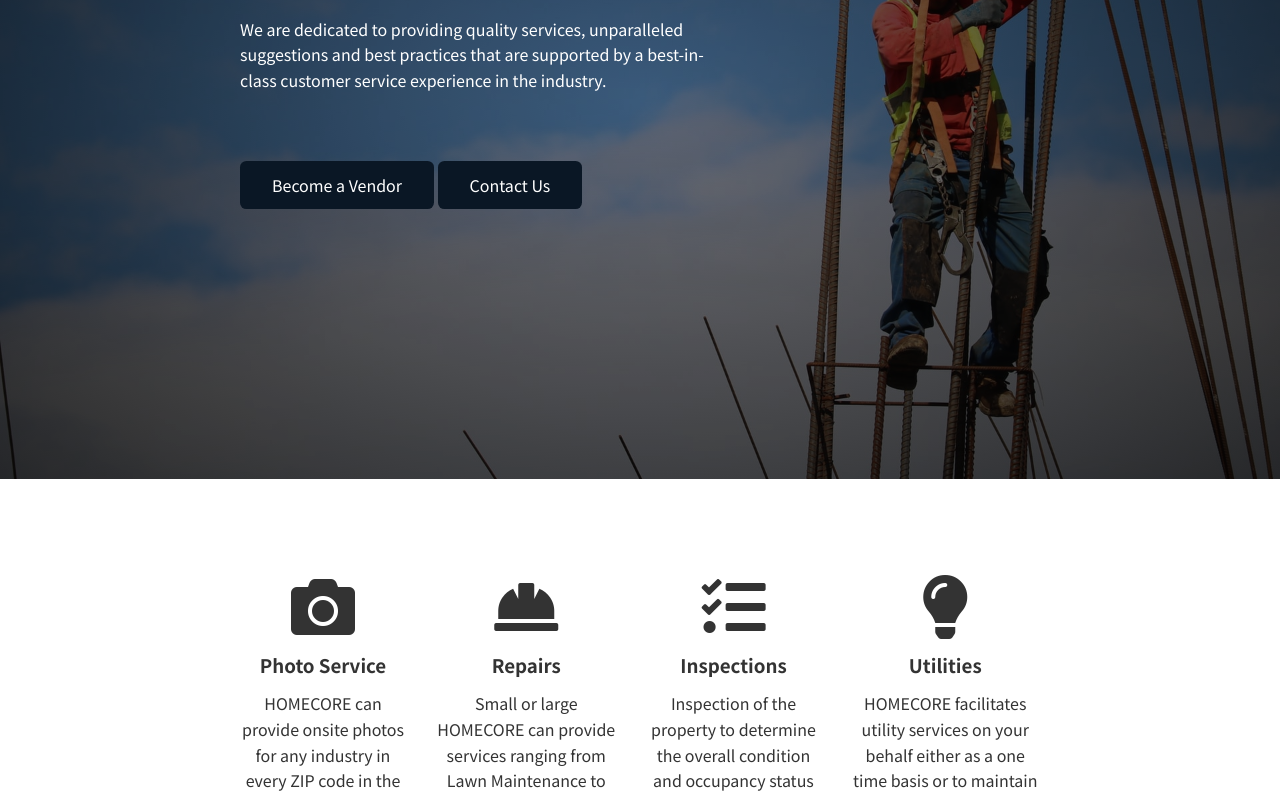
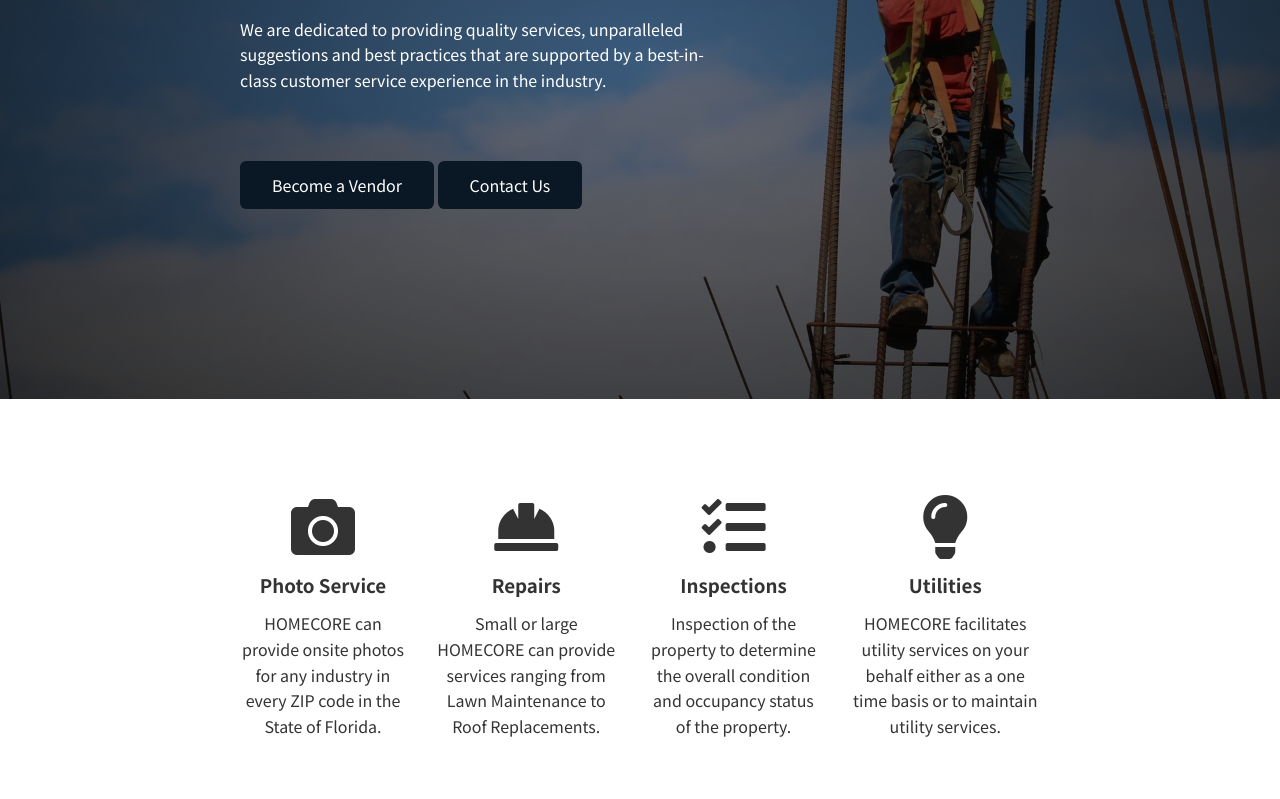
Before and after one commit to Carloski/homecore, a plain HTML site: page index.html in a window 1280 px wide. Shown: the part 356-1155 px from the top of the page. Drawn offline with Linux system fonts and the light colour scheme.

Commit message:
Updated VH on Hero Image

```diff
--- a/css/index.css
+++ b/css/index.css
@@ -1,7 +1,7 @@
 /* Background images HERO section will show image. If browser doesn't support blend mode, it'll default back to solid color*/
 @supports (background-blend-mode: multiply) {
   .hero {
-    min-height: 95vh;
+    min-height: 85vh;
     color: var(--secondary);
     background: var(--primary);
     background: url('./images/hero.jpg'), radial-gradient(#808080, #333333);
```
